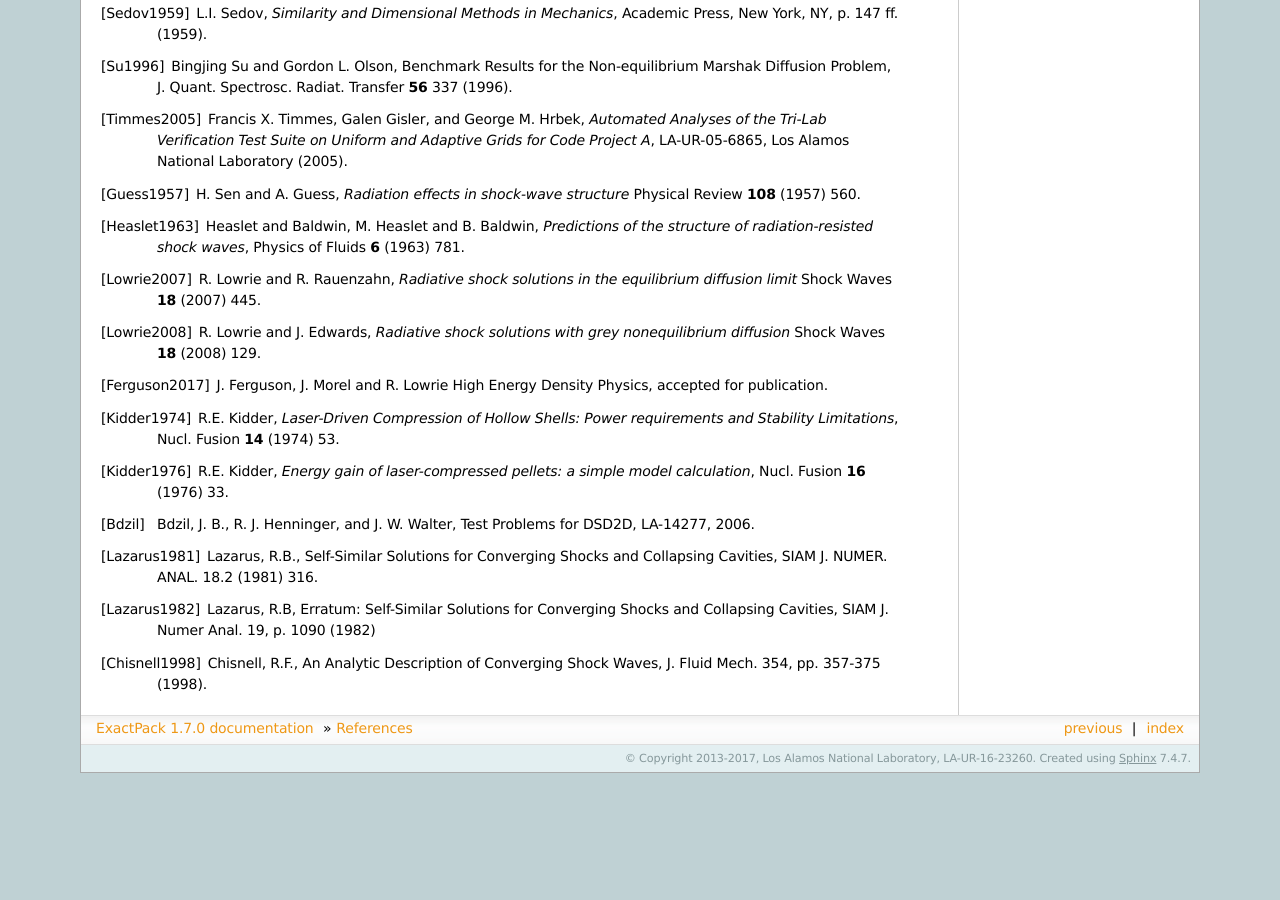
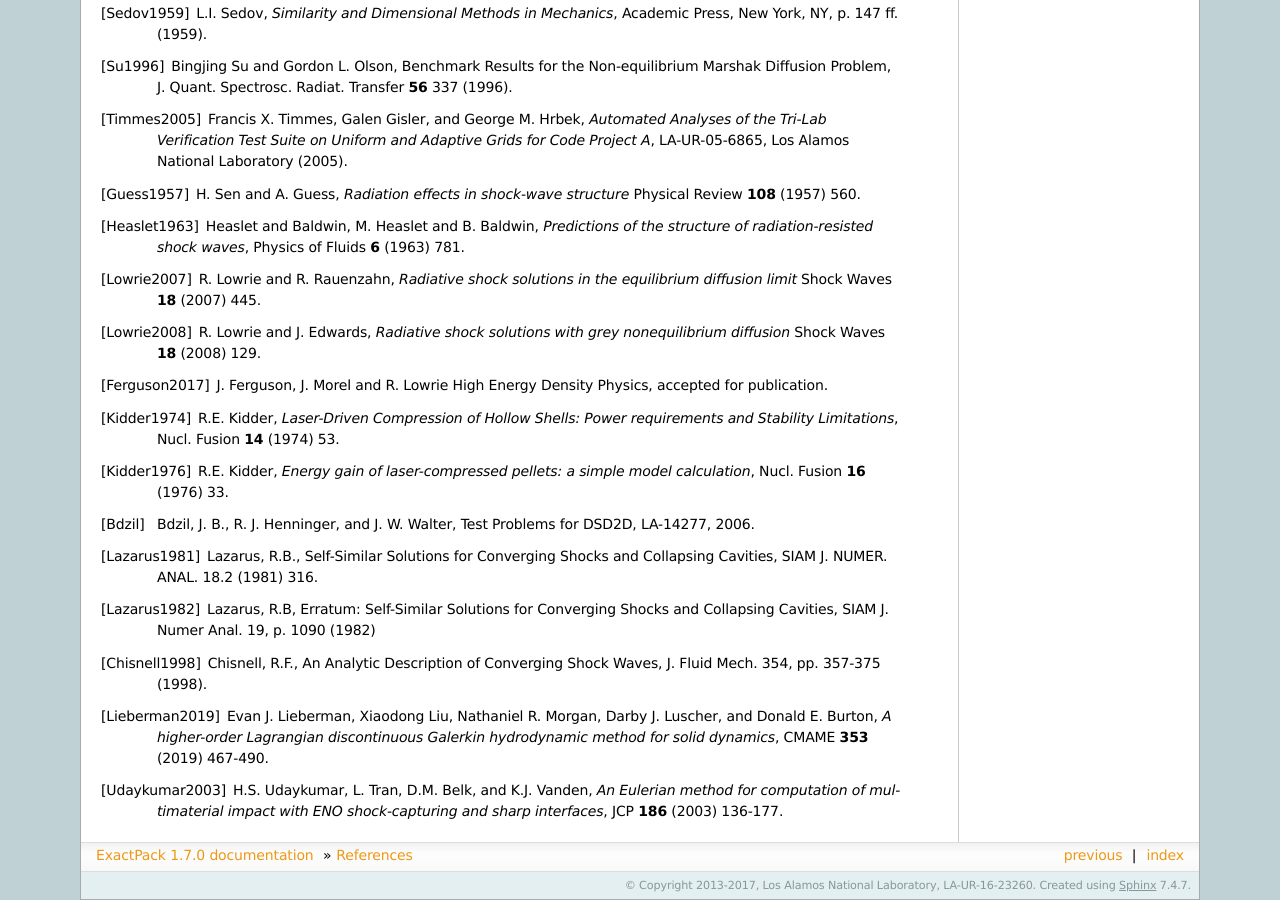
Before and after one commit to lanl/ExactPack, a Sphinx documentation site: the page built from doc/source/references.rst, in a window 1280 px wide and 900 px high, scrolled down 1184 px. Built offline with Sphinx 7.4.7, drawn with Linux system fonts in a browser that asks for light colours; before the commit the page ends 1957 px from its top, so only the background shows below that.

```diff
--- a/doc/source/references.rst
+++ b/doc/source/references.rst
@@ -182,3 +182,13 @@ References
    Chisnell, R.F.,
    An Analytic Description of Converging Shock Waves,
    J. Fluid Mech. 354, pp. 357-375 (1998).
+
+.. [Lieberman2019]
+   Evan J. Lieberman, Xiaodong Liu, Nathaniel R. Morgan, Darby J. Luscher, and Donald E. Burton,
+   *A higher-order Lagrangian discontinuous Galerkin hydrodynamic method for solid dynamics*,
+   CMAME **353** (2019) 467-490.
+
+.. [Udaykumar2003]
+   H.S. Udaykumar, L. Tran, D.M. Belk, and K.J. Vanden,
+   *An Eulerian method for computation of multimaterial impact with ENO shock-capturing and sharp interfaces*,
+   JCP **186** (2003) 136-177.
```
Also changed, not shown: doc/source/solvers/ep_piston.rst (added, +11 -0 lines), doc/source/solvers/EPpiston_plot.png (added), 2 other files.
